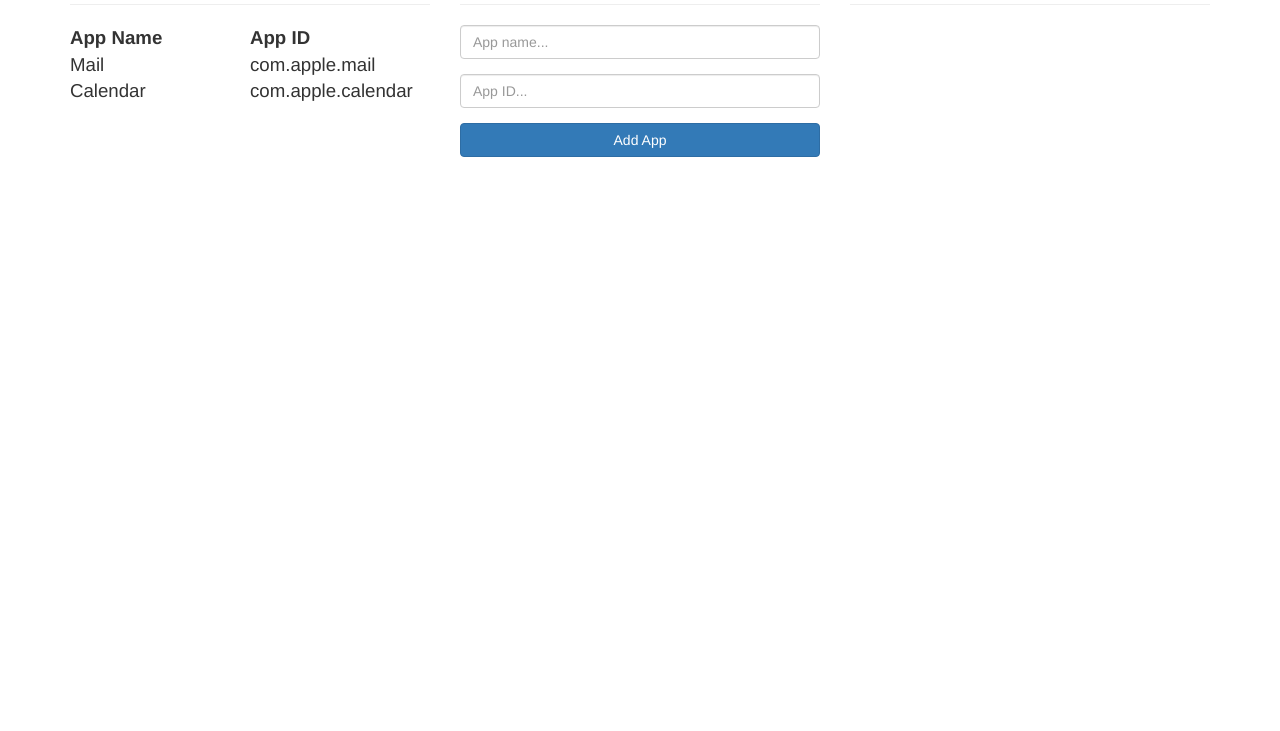
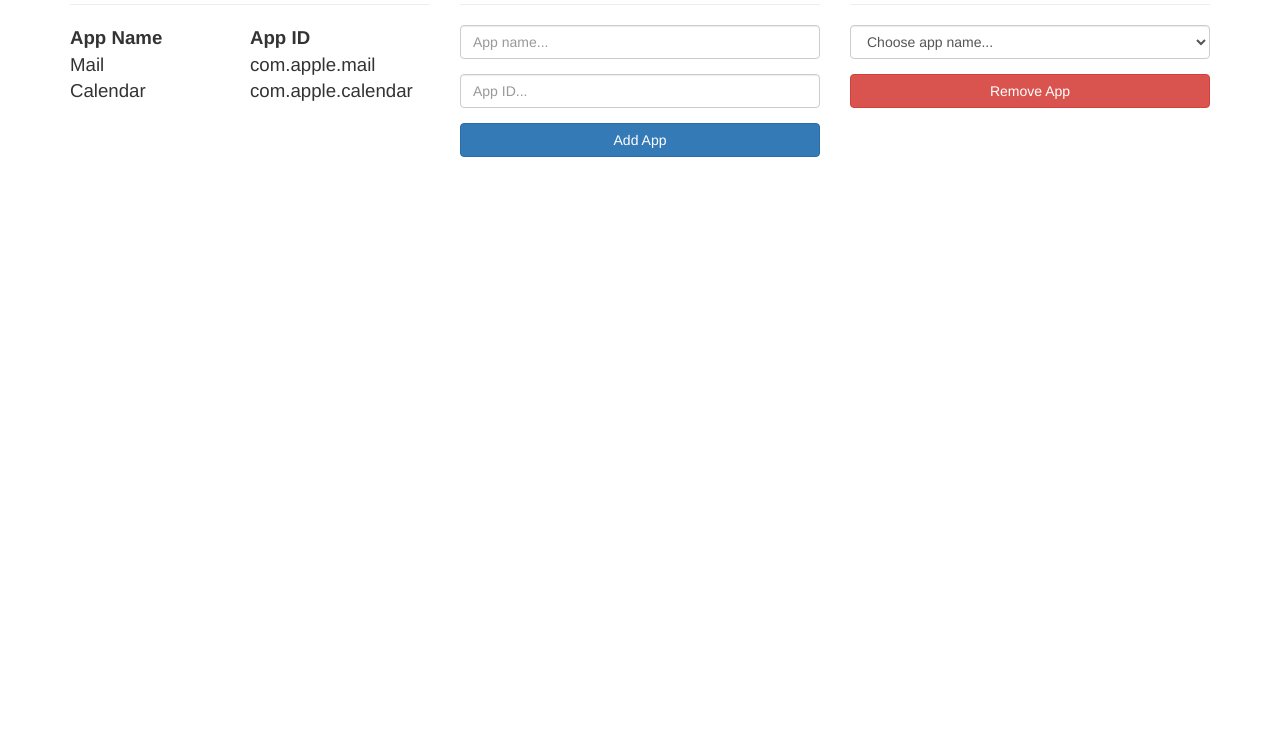
Before and after one commit to cyrusaf/eecs450-project-ui, a plain HTML site: page index.html in a window 1280 px wide. Shown: the part 69-800 px from the top of the page. Drawn offline with Linux system fonts and the light colour scheme.

Commit message:
Add remove app

```diff
--- a/partials/examplePartial.html
+++ b/partials/examplePartial.html
@@ -28,6 +28,14 @@
 		<div class="col-md-4 col-xs-12">
 			<h2>Remove App</h2>
 			<hr>
+			<div class="form-group">
+				<select class="form-control" ng-options="app.id as app.name for app in apps" ng-model="create">
+					<option value="">Choose app name...</option>
+				</select>
+			</div>
+			<div class="form-group">
+				<button class="btn btn-block btn-danger">Remove App</button>
+			</div>
 		</div>
 	</div>
 </div>
```
